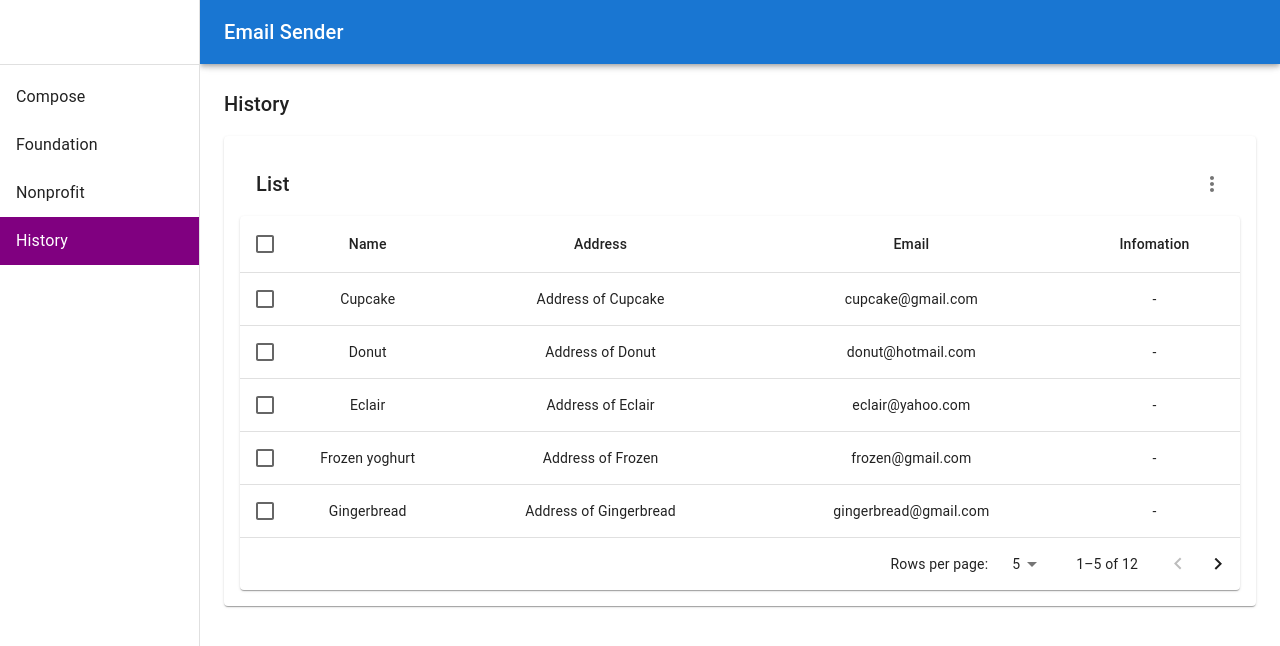
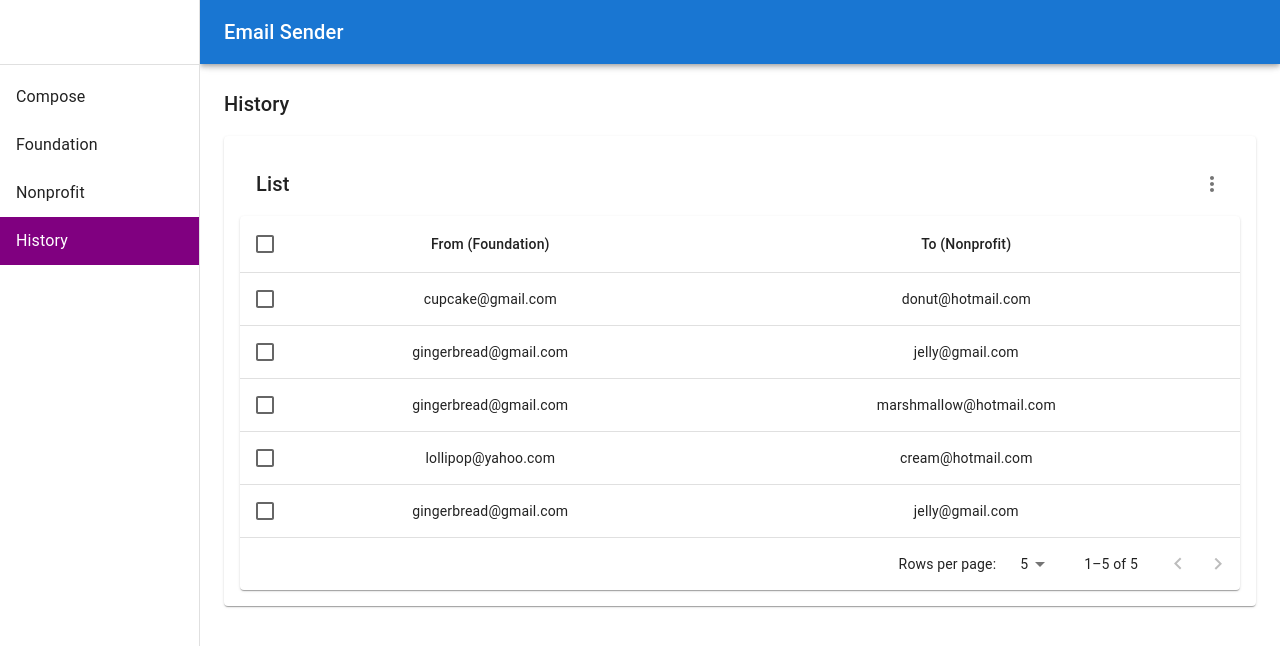
Before and after one commit to anytodo92/Email-Sender, a React (Create React App) app: page /history in a window 1280 px wide. Shown: the top 646 px of the page. Built offline with nearby package versions, Linux system fonts and the light colour scheme.

Commit message:
Added API to get history list

```diff
--- a/src/common/services.js
+++ b/src/common/services.js
@@ -79,3 +79,17 @@ export const deleteNonprofitData = async (id) => {
   const res = !UseMockData ? await getRequest('save_nonprofit', {id: id}, Method.POST) : { success: true }
   return res
 }
+
+export const getHistoryList = async (keyword) => {
+  const mock = [
+    { id: 1, from: 'cupcake@gmail.com', to: 'donut@hotmail.com' },
+    { id: 2, from: 'gingerbread@gmail.com', to: 'jelly@gmail.com' },
+    { id: 3, from: 'gingerbread@gmail.com', to: 'marshmallow@hotmail.com' },
+    { id: 4, from: 'lollipop@yahoo.com', to: 'cream@hotmail.com' },
+    { id: 5, from: 'gingerbread@gmail.com', to: 'jelly@gmail.com' }
+  ]
+
+  const res = !UseMockData ? await getRequest('get_history_list', { keyword: keyword }, Method.GET) : mock
+
+  return res
+}
--- a/src/components/TableToolbar/index.jsx
+++ b/src/components/TableToolbar/index.jsx
@@ -91,7 +91,7 @@ const TableToolbar = (props) => {
       >
         <MoreOptionWrapper>
           <List>
-            {currentLayout != 'compose'&&
+            {(currentLayout != 'compose' && currentLayout != 'history')&&
             <ListItemButton onClick={onAddClick}>
               <ListItemIcon sx={{ minWidth: 50 }}>
                 {currentLayout == 'history' ? <SendIcon /> : <AddIcon />}
--- a/src/layouts/History/index.jsx
+++ b/src/layouts/History/index.jsx
@@ -3,12 +3,15 @@ import TableHeader from "../../components/TableHeader"
 import FilterModal from "../../modals/FilterModal"
 import ComposeModal from "../../modals/ComposeModal"
 
-import { useState } from "react"
+import { useState, useEffect } from "react"
 import { Grid, Card, Typography,
   TableContainer, Table, TableBody, TableCell, Checkbox, TableRow,
   Paper, TablePagination } from "@mui/material"
 import { HistoryWrapper} from "./styled"
-import { PerPageCountList } from "../../common/constants"
+import { toast } from "react-toastify"
+import { Message, PerPageCountList } from "../../common/constants"
+import { getHistoryList } from "../../common/services"
+
 
 const History = () => {
   const [page, setPage] = useState(0)
@@ -18,63 +21,49 @@ const History = () => {
   const [filterPopupOptions, setFilterPopupOptions] = useState({ opened: false })
   const [composePopupOptions, setComposePopupOptions] = useState({ opened: false })
 
+  const [historyList, setHistoryList] = useState([])
+  let inited = false
+  const getHistoryData = (keyword) => {
+    getHistoryList('').then(res => {
+      if (!res) {
+        toast.error(Message.SERVER_ERROR)
+        return
+      }
+
+      setHistoryList(res)
+    })
+  }
+
+  useEffect(() => {
+    if (inited) {
+      return
+    }
+
+    inited = true
+
+    getHistoryData('')
+  }, [])
+
   const headCells = [
     {
-      id: 'name',
+      id: 'from',
       numeric: false,
       disablePadding: true,
-      label: 'Name',
+      label: 'From (Foundation)',
     },
     {
-      id: 'address',
+      id: 'to',
       numeric: false,
       disablePadding: false,
-      label: 'Address',
-    },
-    {
-      id: 'email',
-      numeric: false,
-      disablePadding: false,
-      label: 'Email',
-    },
-    {
-      id: 'information',
-      numeric: false,
-      disablePadding: false,
-      label: 'Infomation',
+      label: 'To (Nonprofit)',
     },
   ]
-
-  function createData(id, name, address, email, info) {
-    return {
-      id,
-      name,
-      address,
-      email,
-      info
-    };
-  }
-
-  const rows = [
-    createData(1, 'Cupcake', 'Address of Cupcake', 'cupcake@gmail.com', '-'),
-    createData(2, 'Donut', 'Address of Donut', 'donut@hotmail.com', '-'),
-    createData(3, 'Eclair', 'Address of Eclair', 'eclair@yahoo.com', '-'),
-    createData(4, 'Frozen yoghurt', 'Address of Frozen', 'frozen@gmail.com', '-'),
-    createData(5, 'Gingerbread', 'Address of Gingerbread', 'gingerbread@gmail.com', '-'),
-    createData(6, 'Honeycomb', 'Address of Cupcake', 'cupcake@gmail.com', '-'),
-    createData(7, 'Ice cream sandwich', 'Address of Cream', 'cream@hotmail.com', '-'),
-    createData(8, 'Jelly Bean', 'Address of Jelly', 'jelly@gmail.com', '-'),
-    createData(9, 'KitKat', 'Address of KitKat', 'kikat@yahoo.com', '-'),
-    createData(10, 'Lollipop', 'Address of Lollipop', 'lollipop@yahoo.com', '-'),
-    createData(11, 'Marshmallow', 'Address of Marshmallow', 'marshmallow@hotmail.com', '-'),
-    createData(12, 'Nougat', 'Address of Nougat', 'nougat@gmail.com', '-')
-  ];
 
   const isSelected = (id) => selected.indexOf(id) !== -1
 
   const handleSelectAllClick = (e) => {
     if (e.target.checked) {
-      const newSelecteds = rows.map((n) => n.id);
+      const newSelecteds = historyList.map((n) => n.id);
       setSelected(newSelecteds);
       return;
     }
@@ -143,11 +132,11 @@ const History = () => {
                   <TableHeader
                     headCells={headCells}
                     numSelected={selected.length}
-                    rowCount={rows.length}
+                    rowCount={historyList.length}
                     onSelectAllClick={handleSelectAllClick}
                   />
                   <TableBody>
-                  { rows.slice(page * rowsPerPage, page * rowsPerPage + rowsPerPage)
+                  { historyList.slice(page * rowsPerPage, page * rowsPerPage + rowsPerPage)
                   .map((row, index) => {
                     const isItemSelected = isSelected(row.id);
                     const labelId = `row-${index}`;
@@ -177,11 +166,9 @@ const History = () => {
                             padding="none"
                             align="center"
                           >
-                            {row.name}
+                            {row.from}
                           </TableCell>
-                          <TableCell align="center">{row.address}</TableCell>
-                          <TableCell align="center">{row.email}</TableCell>
-                          <TableCell align="center">{row.info}</TableCell>
+                          <TableCell align="center">{row.to}</TableCell>
                         </TableRow>
                     )
                   }) }
@@ -191,7 +178,7 @@ const History = () => {
               <TablePagination
                 rowsPerPageOptions={PerPageCountList}
                 component="div"
-                count={rows.length}
+                count={historyList.length}
                 rowsPerPage={rowsPerPage}
                 page={page}
                 onPageChange={handleChangePage}
```
